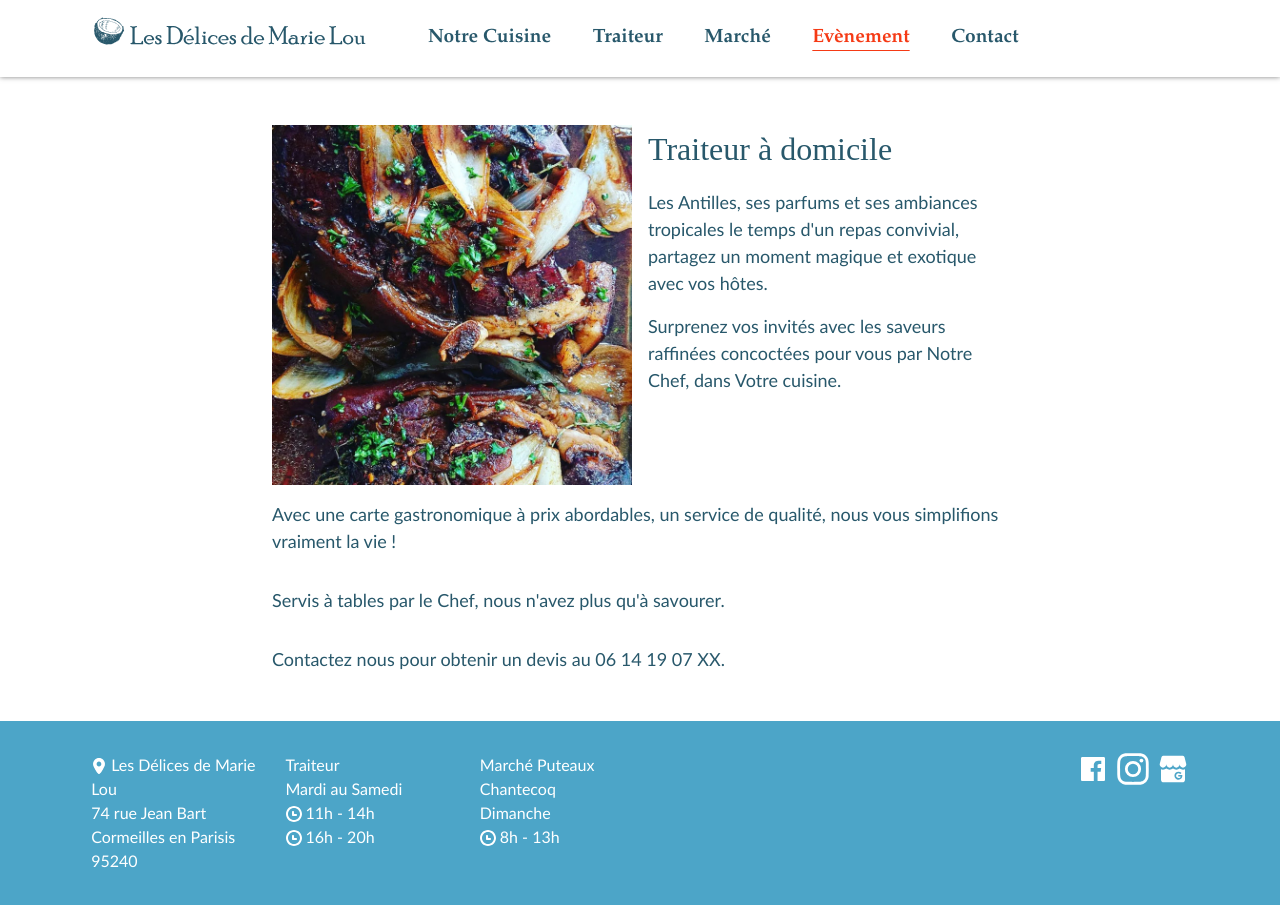
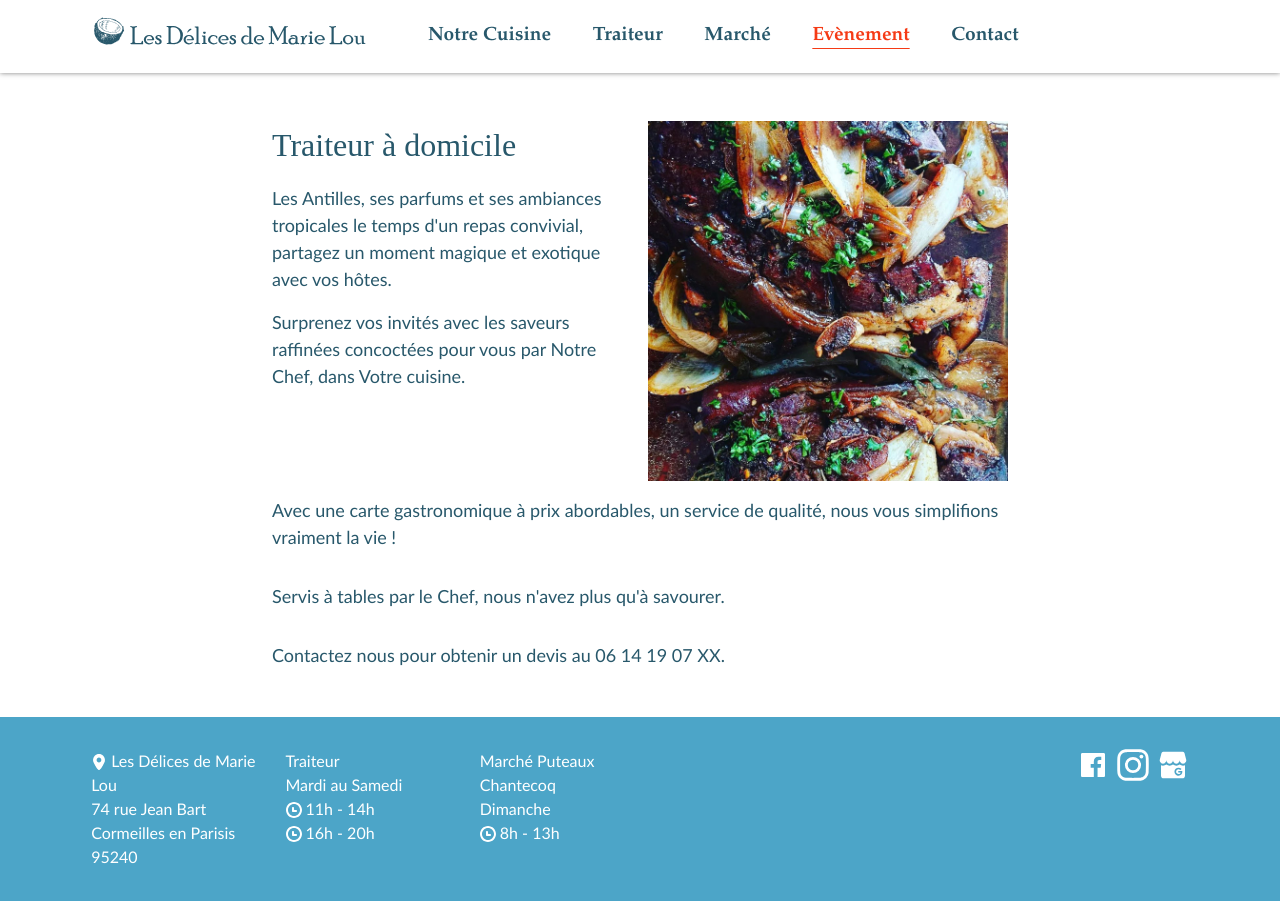
Before and after one commit to JuliePruvost/LesDelicesDeMarieLou, a Next.js app: page /evenement in a window 1280 px wide. Built offline with nearby package versions, Linux system fonts and the light colour scheme.

Commit message:
logo on small device

```diff
--- a/components/icons/MainLogo.tsx
+++ b/components/icons/MainLogo.tsx
@@ -1,9 +1,7 @@
 import React from "react";
 
-const MainLogo = ({ width, height }: { width: string; height: string }) => (
+const MainLogo = () => (
     <svg
-        width={width}
-        height={height}
         viewBox="0 0 271.54 27.631"
         xmlns="http://www.w3.org/2000/svg"
     >
--- a/components/layout/header/NavigationBar.module.scss
+++ b/components/layout/header/NavigationBar.module.scss
@@ -37,6 +37,13 @@ $inactive-color: var(--primary-dark-color);
     stroke: $inactive-color;
     margin-right: 2vw;
     margin-bottom: 19px;
+    width:271.54px;
+    height:27.631px;
+
+    @media screen and (max-width: 600px) {
+        width:217.23px;
+        height:22.10px;
+    }
 
     &:global(.active) {
         color: $active-color;
--- a/components/layout/header/NavigationBar.tsx
+++ b/components/layout/header/NavigationBar.tsx
@@ -30,7 +30,7 @@ export default function NavigationBar() {
                 <Link href={routeDescription.path!} passHref>
                     <Nav.Link active={router.pathname === routeDescription.path} className={styles.mainNavItem}>
                         <div>
-                            <MainLogo width="271.54" height='27.631' />
+                            <MainLogo  />
                         </div>
                     </Nav.Link>
                 </Link>
--- a/components/pages/evenement/EvenementDescription.tsx
+++ b/components/pages/evenement/EvenementDescription.tsx
@@ -15,9 +15,6 @@ export default function LesDelicesDescription() {
         <VerticalFlex >
             <HorizontalNoWrapFlex >
                 <div className={flexStyles.flexItemWithBaseSize} >
-                    <Image src={evenement} alt="plat" priority />
-                </div>
-                <div className={flexStyles.flexItemWithBaseSize} >
                     <VerticalFlex >
                         <SectionTitle content="Traiteur à domicile" />
                         <div>
@@ -26,6 +23,9 @@ export default function LesDelicesDescription() {
                         </div>
                     </VerticalFlex>
                 </div>
+                <div className={flexStyles.flexItemWithBaseSize} >
+                    <Image src={evenement} alt="plat" priority />
+                </div>
             </HorizontalNoWrapFlex>
             <Description content={text3}  />
             <Description content={text4}  />
```
